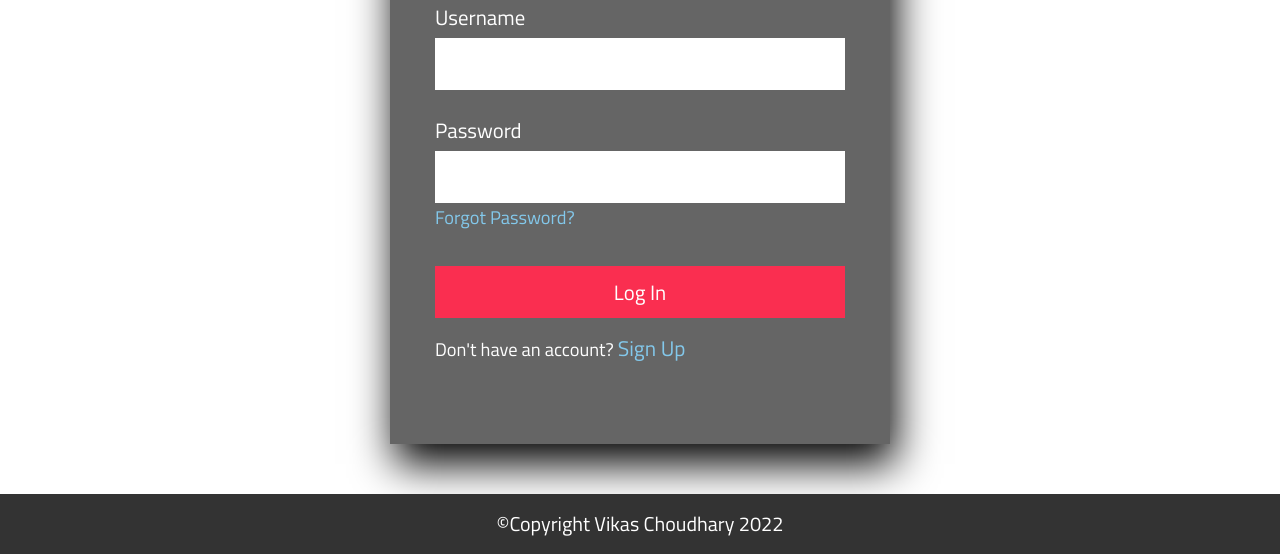
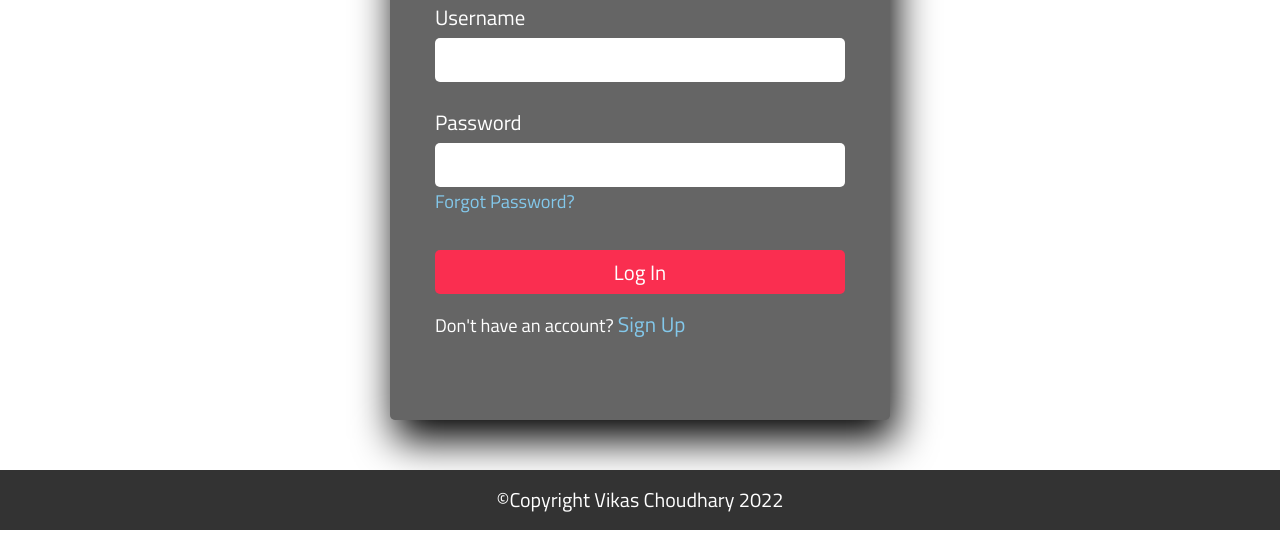
Before and after one commit to vikaschoudharycs097/ExpManager, a plain HTML site: page Pages/login.html in a window 1280 px wide. Shown: the part 317-871 px from the top of the page. After the commit the page ends 847 px from the top, so only its background shows below. Drawn offline with Linux system fonts and the light colour scheme.

Commit message:
Feat: Hover effect and border-radius is added to form elements
Hover effect is added to links in signup and login form and
border radius is added to signup, login section and input elements

```diff
--- a/CSS/index.css
+++ b/CSS/index.css
@@ -132,6 +132,7 @@ header p {
   background-color: #656565;
   padding: 15px;
 	box-shadow: 5px 20px 40px #000;
+  border-radius: 5px;
 }
 
 form h2 {
@@ -157,15 +158,21 @@ form a {
   text-decoration: none;
 }
 
+form a:hover {
+  color: #9cffb7;
+  text-decoration: underline;
+}
+
 input {
   width: 100%;
-  padding: 10px;
+  padding: 6px;
   margin-bottom: 20px;
   font-size: 1.2em;
   border: none;
   background-color: white;
   color: black;
   font-family: inherit;
+  border-radius: 5px;
 }
 
 #login input[type="password"] {
@@ -176,6 +183,7 @@ input[type="submit"] {
   margin-top: 20px;
   background-color: #fa2e50;
   color: white;
+  border-radius: 5px;
 }
 
 input[type="submit"]:hover {
```
